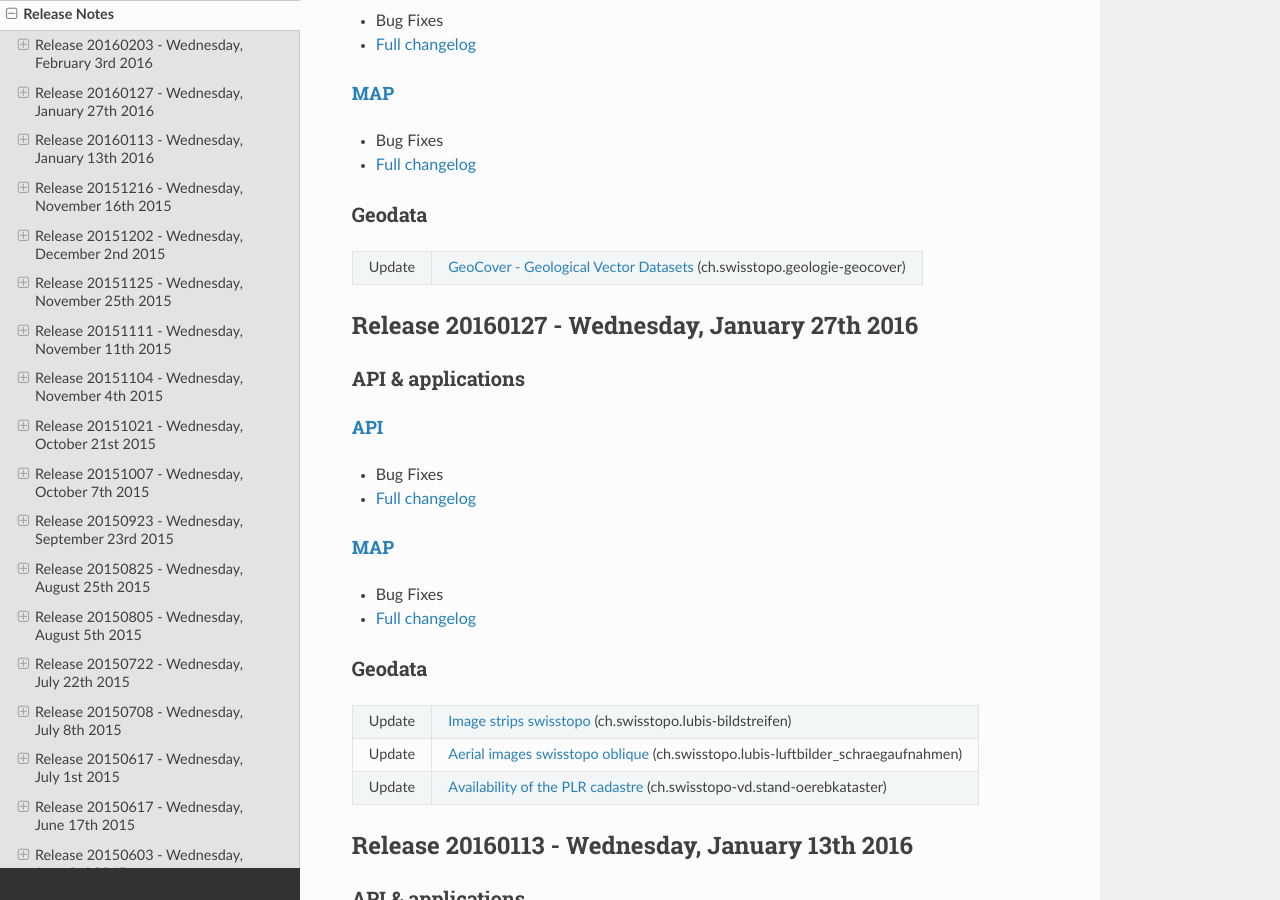
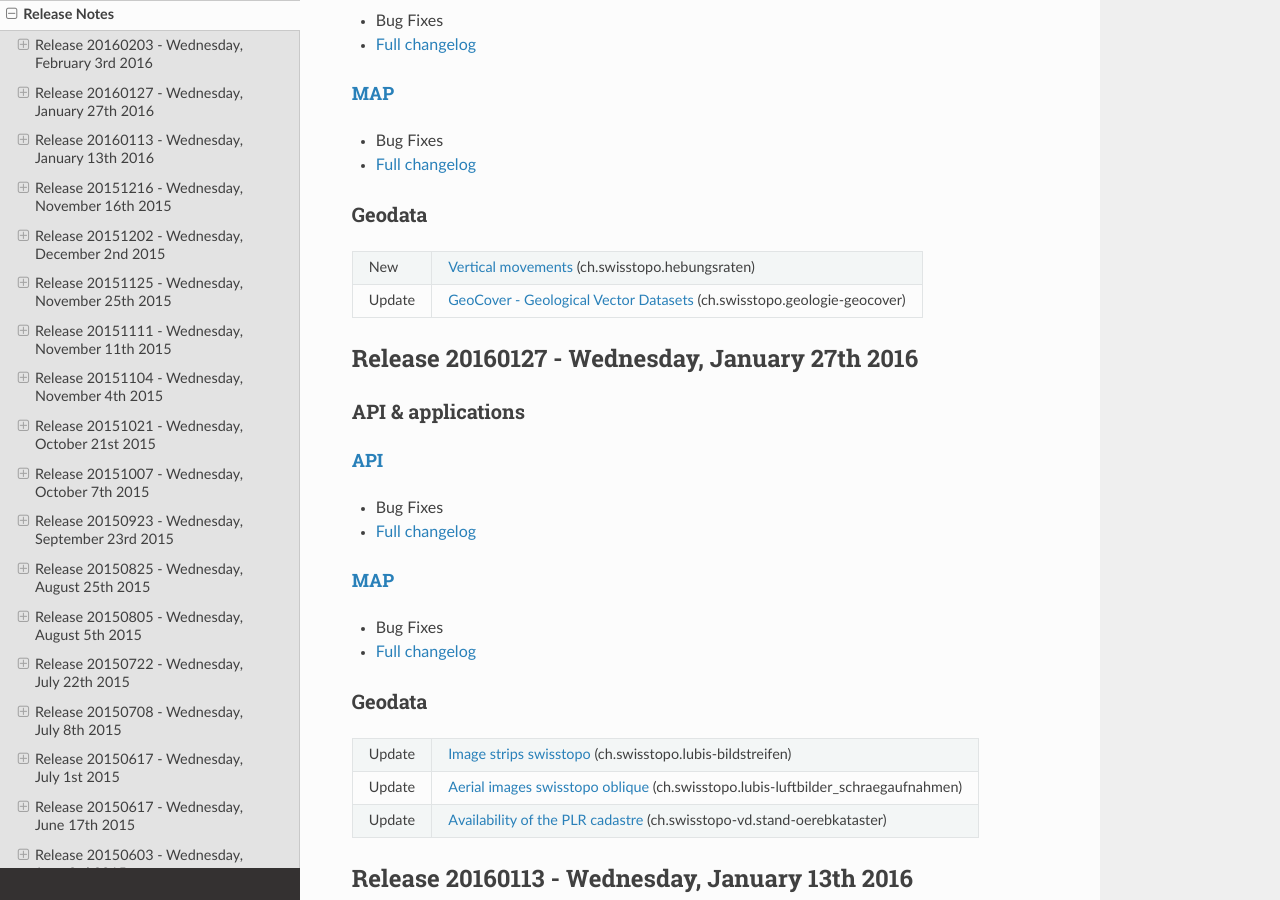
Before and after one commit to swisstopo-test/doc-chsdi3, a Sphinx documentation site: the page built from source/releasenotes/index.rst, in a window 1280 px wide and 900 px high, scrolled down 305 px. Built offline with Sphinx 7.4.7 and the Read the Docs theme 2.0.0, drawn with Linux system fonts in a browser that asks for light colours.

Commit message:
add ch.swisstopo.hebungsraten layer

```diff
--- a/source/releasenotes/index.rst
+++ b/source/releasenotes/index.rst
@@ -30,6 +30,8 @@ API & applications
 
 Geodata
 *******
++--------+--------------------------------------------------------------------------------------------------------------------------------------------------------------------+
+| New    | `Vertical movements <//map.geo.admin.ch/?layers=ch.swisstopo.hebungsraten>`__ (ch.swisstopo.hebungsraten)                                                          |
 +--------+--------------------------------------------------------------------------------------------------------------------------------------------------------------------+
 | Update | `GeoCover - Geological Vector Datasets <//map.geo.admin.ch/?layers=ch.swisstopo.geologie-geocover>`__ (ch.swisstopo.geologie-geocover)                             |
 +--------+--------------------------------------------------------------------------------------------------------------------------------------------------------------------+
```
